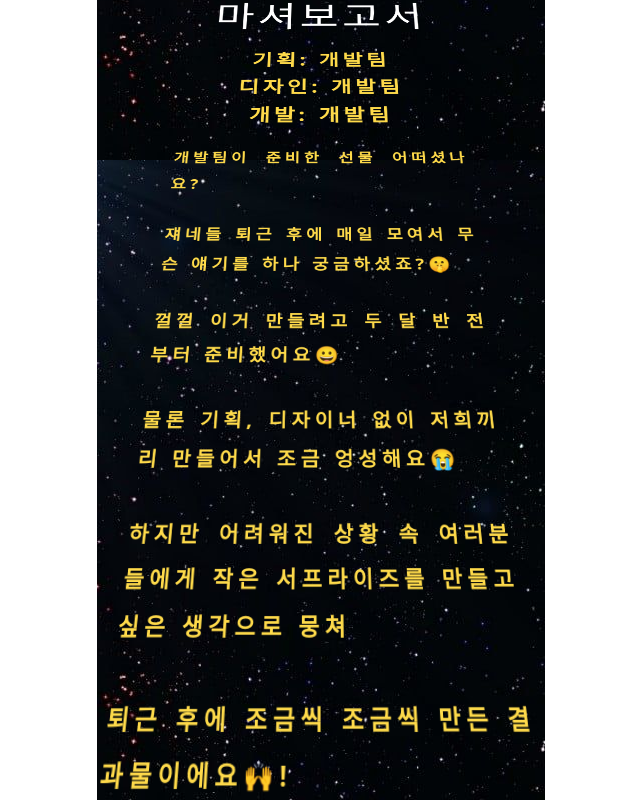
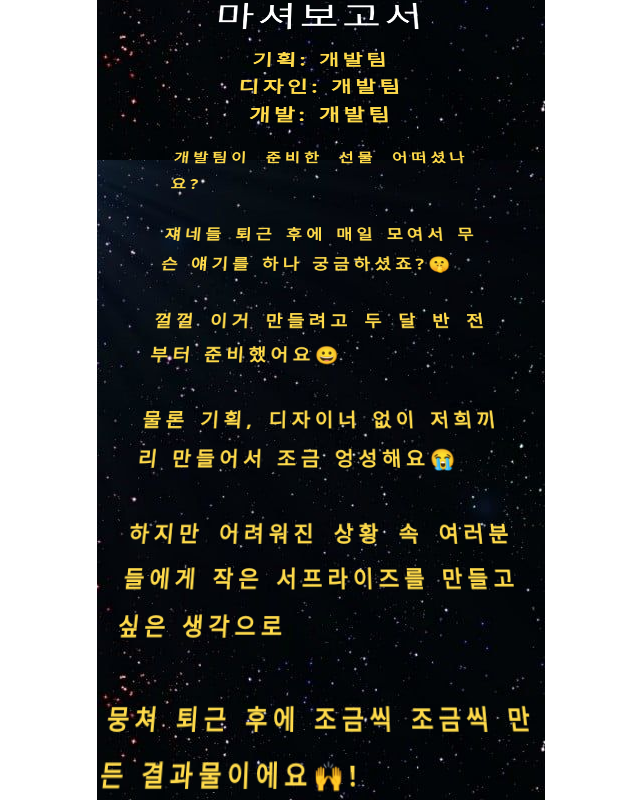
Before and after one commit to Sdh-Side-Project/FE-MaSheo-Report, a Next.js app: page /ending-credit in a window 1280 px wide. Shown: the part 480-1280 px from the top of the page, without its empty margins (319-959 px from the left). Built offline with nearby package versions, Linux system fonts and the light colour scheme.

Commit message:
해피뉴이어 페이지에서 자동 엔딩크레딧 페이지 가게 설정

```diff
--- a/components/EndingCredit/EndingCredit.tsx
+++ b/components/EndingCredit/EndingCredit.tsx
@@ -42,9 +42,9 @@ const EndingCreditContainer = () => {
               <p className="mb-10">껄껄 이거 만들려고 두 달 반 전부터 준비했어요😀</p>
               <p className="mb-10">물론 기획, 디자이너 없이 저희끼리 만들어서 조금 엉성해요😭</p>
               <p className="mb-10">
-                하지만 어려워진 상황 속 여러분들에게 작은 서프라이즈를 만들고 싶은 생각으로 뭉쳐
+                하지만 어려워진 상황 속 여러분들에게 작은 서프라이즈를 만들고 싶은 생각으로
               </p>
-              <p className="mb-10">퇴근 후에 조금씩 조금씩 만든 결과물이에요🙌!</p>
+              <p className="mb-10">뭉쳐 퇴근 후에 조금씩 조금씩 만든 결과물이에요🙌!</p>
               <p className="mb-10">
                 재밌게 봐주셨으면 좋겠고 다가오는 23년도 우리 다같이 화이팅 해보아요🤗!
               </p>
--- a/components/HappyNewYear/HappyNewYear.tsx
+++ b/components/HappyNewYear/HappyNewYear.tsx
@@ -8,7 +8,7 @@ const HappyNewYear = () => {
       <h2>HAPPY NEW YEAR</h2>
       <h3>
         술담화 여러분 2022년 정말 고생 많으셨습니다. 새해 복 많이 받으시고 2023년에 진짜 한번 우리
-        일내봅시다!! -개발팀-
+        일내봅시다!!
       </h3>
     </div>
   );
--- a/components/HappyNewYear/HappyNewYearContainer.tsx
+++ b/components/HappyNewYear/HappyNewYearContainer.tsx
@@ -1,9 +1,18 @@
-import React from 'react';
+import React, { useEffect } from 'react';
 import FireWorks from './FireWorks';
 import HappyNewYear from './HappyNewYear';
 import BottomNavigation from '../BottomNavigation/index';
+import { useRouter } from 'next/router';
 
 const HappyNewYearContainer = () => {
+  const router = useRouter();
+
+  useEffect(() => {
+    setTimeout(() => {
+      router.push('/ending-credit');
+    }, 10000);
+  }, []);
+
   return (
     <div className="w-full max-w-md min-h-screen mx-auto p-5 bg-[url('/images/bg-image.jpeg')]">
       <FireWorks />
```
